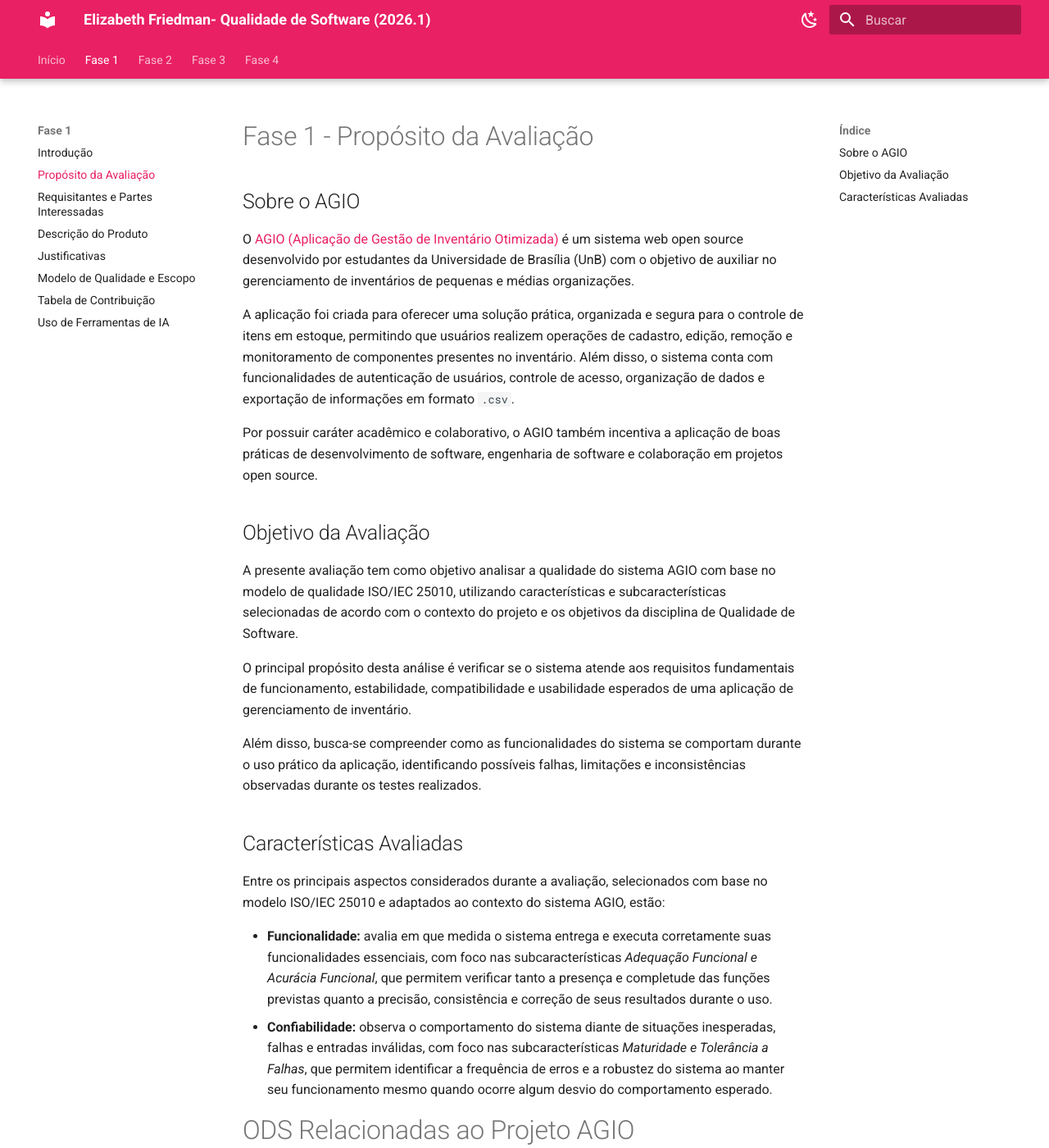
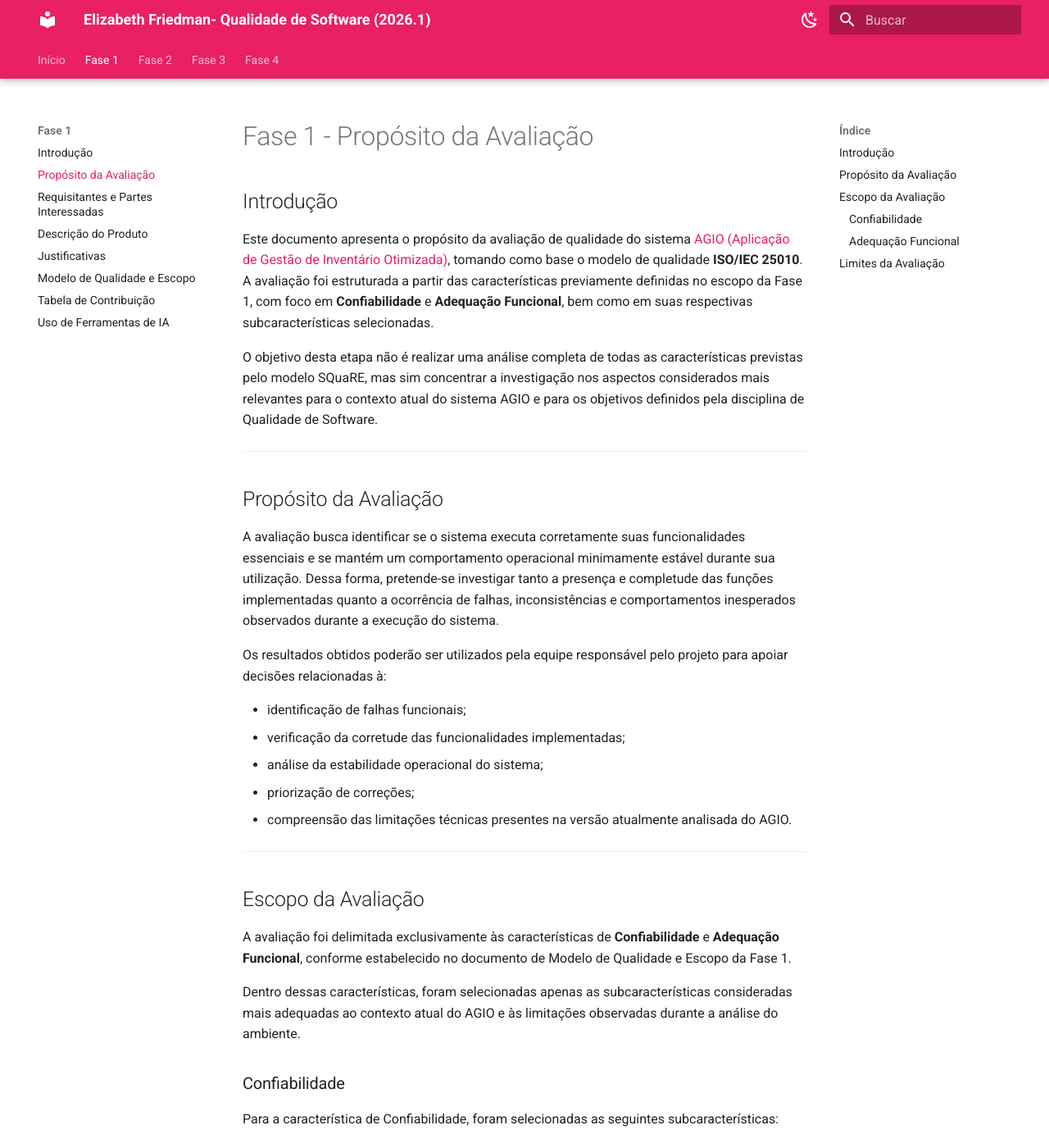
Before and after one commit to FCTE-Qualidade-de-Software-1/2026-1_T02_ELIZABETH_FRIEDMAN, an MkDocs documentation site: the page built from docs/fase1/1-proposito.md, in a window 1280 px wide and 1400 px high. Shown: the whole window at 82% size. Built offline with MkDocs 1.6.1 and Material for MkDocs 9.7.7, drawn with Linux system fonts in a browser that asks for light colours; some of the changed text lies outside the part shown.

Commit message:
alteracao do proposito

```diff
--- a/docs/fase1/1-proposito.md
+++ b/docs/fase1/1-proposito.md
@@ -1,69 +1,92 @@
 # Fase 1 - Propósito da Avaliação
 
-## Sobre o AGIO
+## Introdução
 
-O [AGIO (Aplicação de Gestão de Inventário Otimizada)](https://github.com/unb-mds/2024-2-Agio) é um sistema web open source desenvolvido por estudantes da Universidade de Brasília (UnB) com o objetivo de auxiliar no gerenciamento de inventários de pequenas e médias organizações.
+Este documento apresenta o propósito da avaliação de qualidade do sistema [AGIO (Aplicação de Gestão de Inventário Otimizada)](https://github.com/unb-mds/2024-2-Agio), tomando como base o modelo de qualidade **ISO/IEC 25010**. A avaliação foi estruturada a partir das características previamente definidas no escopo da Fase 1, com foco em **Confiabilidade** e **Adequação Funcional**, bem como em suas respectivas subcaracterísticas selecionadas.
 
-A aplicação foi criada para oferecer uma solução prática, organizada e segura para o controle de itens em estoque, permitindo que usuários realizem operações de cadastro, edição, remoção e monitoramento de componentes presentes no inventário. Além disso, o sistema conta com funcionalidades de autenticação de usuários, controle de acesso, organização de dados e exportação de informações em formato `.csv`.
+O objetivo desta etapa não é realizar uma análise completa de todas as características previstas pelo modelo SQuaRE, mas sim concentrar a investigação nos aspectos considerados mais relevantes para o contexto atual do sistema AGIO e para os objetivos definidos pela disciplina de Qualidade de Software.
 
-Por possuir caráter acadêmico e colaborativo, o AGIO também incentiva a aplicação de boas práticas de desenvolvimento de software, engenharia de software e colaboração em projetos open source.
+---
 
-## Objetivo da Avaliação
+## Propósito da Avaliação
 
-A presente avaliação tem como objetivo analisar a qualidade do sistema AGIO com base no modelo de qualidade ISO/IEC 25010, utilizando características e subcaracterísticas selecionadas de acordo com o contexto do projeto e os objetivos da disciplina de Qualidade de Software.
+A avaliação busca identificar se o sistema executa corretamente suas funcionalidades essenciais e se mantém um comportamento operacional minimamente estável durante sua utilização. Dessa forma, pretende-se investigar tanto a presença e completude das funções implementadas quanto a ocorrência de falhas, inconsistências e comportamentos inesperados observados durante a execução do sistema.
 
-O principal propósito desta análise é verificar se o sistema atende aos requisitos fundamentais de funcionamento, estabilidade, compatibilidade e usabilidade esperados de uma aplicação de gerenciamento de inventário.
+Os resultados obtidos poderão ser utilizados pela equipe responsável pelo projeto para apoiar decisões relacionadas à:
 
-Além disso, busca-se compreender como as funcionalidades do sistema se comportam durante o uso prático da aplicação, identificando possíveis falhas, limitações e inconsistências observadas durante os testes realizados.
+- identificação de falhas funcionais;
+- verificação da corretude das funcionalidades implementadas;
+- análise da estabilidade operacional do sistema;
+- priorização de correções;
+- compreensão das limitações técnicas presentes na versão atualmente analisada do AGIO.
 
-## Características Avaliadas
 
-Entre os principais aspectos considerados durante a avaliação, selecionados com base no modelo ISO/IEC 25010 e adaptados ao contexto do sistema AGIO, estão:
+---
 
-- **Funcionalidade:** avalia em que medida o sistema entrega e executa corretamente suas funcionalidades essenciais, com foco nas subcaracterísticas *Adequação Funcional e Acurácia Funcional*, que permitem verificar tanto a presença e completude das funções previstas quanto a precisão, consistência e correção de seus resultados durante o uso.
-- **Confiabilidade:** observa o comportamento do sistema diante de situações inesperadas, falhas e entradas inválidas, com foco nas subcaracterísticas *Maturidade e Tolerância a Falhas*, que permitem identificar a frequência de erros e a robustez do sistema ao manter seu funcionamento mesmo quando ocorre algum desvio do comportamento esperado.
+## Escopo da Avaliação
+
+A avaliação foi delimitada exclusivamente às características de **Confiabilidade** e **Adequação Funcional**, conforme estabelecido no documento de Modelo de Qualidade e Escopo da Fase 1.
+
+Dentro dessas características, foram selecionadas apenas as subcaracterísticas consideradas mais adequadas ao contexto atual do AGIO e às limitações observadas durante a análise do ambiente.
+
+### Confiabilidade
+
+Para a característica de Confiabilidade, foram selecionadas as seguintes subcaracterísticas:
+
+- **Maturidade**
+- **Tolerância a Falhas**
+
+### Adequação Funcional
+
+Para a característica de Adequação Funcional, foram selecionadas as seguintes subcaracterísticas:
+
+- **Completude Funcional**
+- **Corretude Funcional**
+
+---
+
+## Limites da Avaliação
+
+Os resultados apresentados nesta avaliação refletem exclusivamente o comportamento observado na versão do sistema disponível durante o período de análise.
+
+Alterações futuras no código-fonte, correções de bugs, mudanças estruturais ou modificações nas funcionalidades poderão invalidar parcialmente os resultados obtidos nesta etapa.
+
+Além disso, devido às limitações do ambiente atualmente disponibilizado do AGIO, determinadas métricas e análises previstas pelo modelo ISO/IEC 25010 não puderam ser incluídas no escopo desta fase.
+
+---
 
 # ODS Relacionadas ao Projeto AGIO
 
 ## ODS 4 — Educação de Qualidade
 
-Por ser um projeto acadêmico desenvolvido dentro da Universidade de Brasília (UnB), o AGIO se relaciona com o ODS 4, especialmente no incentivo à educação tecnológica e ao aprendizado prático em engenharia de software.
+O AGIO possui relação com o ODS 4 por ser um projeto acadêmico desenvolvido na Universidade de Brasília (UnB), proporcionando aos estudantes experiências práticas relacionadas ao desenvolvimento de software, aplicação de modelos de qualidade, colaboração em equipe, versionamento e documentação técnica.
 
-O desenvolvimento do sistema proporciona aos estudantes experiências reais com programação, documentação, versionamento, trabalho colaborativo e aplicação de normas de qualidade de software, contribuindo para a formação técnica e profissional dos participantes do projeto.
-
-## ODS 8 — Trabalho Decente e Crescimento Econômico
-
-O AGIO contribui para o ODS 8 ao oferecer uma solução digital que auxilia pequenas e médias organizações no gerenciamento de inventários de forma mais organizada, eficiente e acessível. A automatização do controle de estoque reduz erros manuais, melhora a produtividade e facilita processos internos relacionados ao armazenamento e monitoramento de itens.
-
-Além disso, por ser um software open source desenvolvido em ambiente acadêmico, o projeto também promove o desenvolvimento de habilidades técnicas e profissionais relacionadas à engenharia de software, colaboração em equipe e desenvolvimento de sistemas, contribuindo para a formação de estudantes e futuros profissionais da área de tecnologia.
+---
 
 ## ODS 9 — Indústria, Inovação e Infraestrutura
 
-O AGIO se relaciona diretamente com o ODS 9 por incentivar a modernização e digitalização de processos organizacionais por meio de uma aplicação web voltada ao gerenciamento de inventários.
+O AGIO relaciona-se ao ODS 9 por incentivar a utilização de soluções tecnológicas para informatização e organização de processos de inventário, além de estimular práticas de desenvolvimento colaborativo por meio de seu caráter open source.
 
-A utilização de um sistema informatizado contribui para a criação de uma infraestrutura mais organizada, eficiente e segura dentro das organizações. Além disso, o caráter open source do projeto estimula a inovação colaborativa, permitindo que estudantes e desenvolvedores possam estudar, modificar e melhorar continuamente a aplicação.
-
-O projeto também incentiva a aplicação de boas práticas de engenharia de software, testes, documentação e manutenção de sistemas, fortalecendo a cultura de inovação tecnológica e desenvolvimento sustentável de software.
+---
 
 ## ODS 12 — Consumo e Produção Responsáveis
 
-O AGIO também contribui para o ODS 12 ao auxiliar organizações no controle adequado de recursos e itens armazenados em inventário. Um gerenciamento mais eficiente reduz perdas, desperdícios, compras desnecessárias e problemas relacionados à falta de organização de estoque.
+A aplicação contribui para o ODS 12 ao auxiliar no controle adequado de recursos e itens armazenados, reduzindo desperdícios e melhorando o monitoramento de materiais dentro das organizações.
 
-Com maior controle sobre os itens disponíveis, torna-se possível melhorar o planejamento de utilização de recursos, promovendo práticas mais sustentáveis dentro das organizações e incentivando o uso consciente de materiais e equipamentos.
+---
 
 ## Referências Bibliográficas
 
-> ORGANIZAÇÃO DAS NAÇÕES UNIDAS. Objetivo de Desenvolvimento Sustentável 4: Educação de qualidade. Disponível em: https://brasil.un.org/pt-br/sdgs/4 . Acesso em: 13 mai. 2025.
+> ISO. ISO/IEC 25010 — ISO 25000 Software and Data Quality. Disponível em: https://iso25000.com/index.php/en/iso-25000-standards/iso-25010 . Acesso em: 19 mai. 2026.
 >
-> ORGANIZAÇÃO DAS NAÇÕES UNIDAS. Objetivo de Desenvolvimento Sustentável 8: Trabalho decente e crescimento econômico. Disponível em: https://brasil.un.org/pt-br/sdgs/8 . Acesso em: 13 mai. 2025.
->
-> ORGANIZAÇÃO DAS NAÇÕES UNIDAS. Objetivo de Desenvolvimento Sustentável 9: Indústria, inovação e infraestrutura. Disponível em: https://brasil.un.org/pt-br/sdgs/9 . Acesso em: 13 mai. 2025.
->
-> ORGANIZAÇÃO DAS NAÇÕES UNIDAS. Objetivo de Desenvolvimento Sustentável 12: Consumo e produção responsáveis. Disponível em: https://brasil.un.org/pt-br/sdgs/12 . Acesso em: 13 mai. 2025.
+> ORGANIZAÇÃO DAS NAÇÕES UNIDAS. Objetivos de Desenvolvimento Sustentável: Disponível em: https://brasil.un.org/pt-br/sdgs . Acesso em: 19 mai. 2026.
 
-## **Histórico de Versão**
+---
+
+## Histórico de Versão
 
 | ID | Descrição | Autor | Data | Revisor | Data |
-|:--:|:---------|:------|:--------|:--------|:----:|
-| 01 | Criação do documento | [Tiago Lemes](https://github.com/TiagoTeixeira-2005) | 11/05/2026 | [Letícia Monteiro](https://github.com/LeticiaMonteiroo) | 13/05/2026 |
-| 02 | Conteúdo do Documento | [Letícia Monteiro](https://github.com/LeticiaMonteiroo) | 13/05/2026 |  |  |
+|:--:|:-----------|:------|:------|:---------|:------|
+| 01 | Criação inicial do documento | [Tiago Lemes](https://github.com/TiagoTeixeira-2005) | 11/05/2026 | [Letícia Monteiro](https://github.com/LeticiaMonteiroo) | 13/05/2026 |
+| 02 | Desenvolvimento do conteúdo inicial do propósito da avaliação | [Letícia Monteiro](https://github.com/LeticiaMonteiroo) | 13/05/2026 |  |  |
+| 03 | Reestruturação do documento com alinhamento ao modelo ISO/IEC 25010 e ao documento de Modelo de Qualidade e Escopo | [Letícia Monteiro](https://github.com/LeticiaMonteiroo) | 19/05/2026 |  |  |
```
